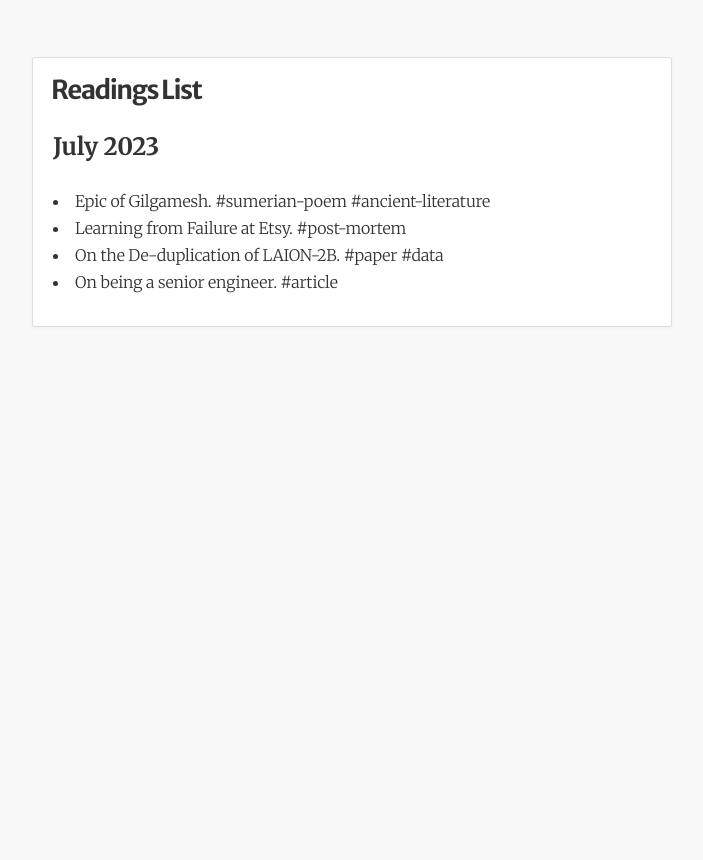
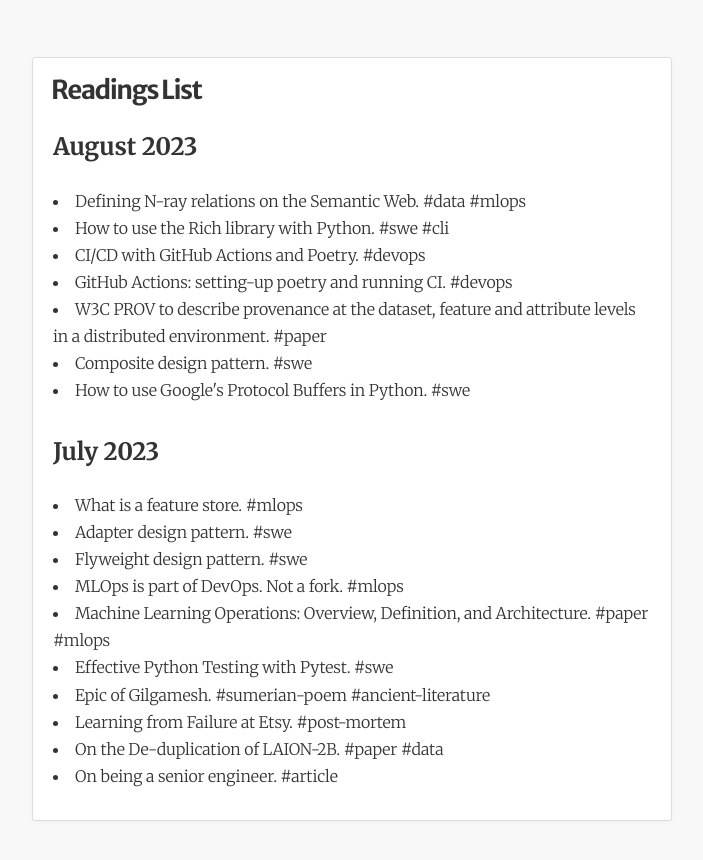
Before and after one commit to jvirico/jvirico.github.io, a plain HTML site: page readings_list/index.html in a window 1280 px wide. Shown: the part 340-1200 px from the top of the page, without its empty margins (288-991 px from the left). Before the commit the page ends 800 px from the top, so only its background shows below. Drawn offline with Linux system fonts and the light colour scheme.

Commit message:
update: July full reading list, plus halg August

```diff
--- a/readings_list/index.html
+++ b/readings_list/index.html
@@ -144,7 +144,25 @@ src: url(data:font/opentype;base64,d09GRgABAAAAABysABEAAAAALgQAAQAAAAAAAAAAAAAAA
         <h1>Readings List</h1>
         <div class="content">
             <p>
+                <h2>August 2023</h2>
+                <li><a href="https://www.w3.org/TR/swbp-n-aryRelations/">Defining N-ray relations on the Semantic Web. </a>#data #mlops</li>
+                <li><a href="https://www.freecodecamp.org/news/use-the-rich-library-in-python/">How to use the Rich library with Python. </a>#swe #cli</li>
+                <li><a href="http://donofden.com/blog/2020/05/15/CI-CD-with-GitHub-Actions-with-poetry">CI/CD with GitHub Actions and Poetry. </a>#devops</li>
+                <li><a href="https://www.alexanderjunge.net/blog/github-actions-poetry-ci/">GitHub Actions: setting-up poetry and running CI. </a>#devops</li>
+                <li><a href="https://www.sciencedirect.com/science/article/pii/S0198971517300558">W3C PROV to describe provenance at the dataset, feature and attribute levels in a distributed environment. </a>#paper</li>
+                <li><a href="https://refactoring.guru/design-patterns/composite">Composite design pattern. </a>#swe</li>
+                <li><a href="https://www.freecodecamp.org/news/googles-protocol-buffers-in-python/">How to use Google's Protocol Buffers in Python. </a>#swe</li>
+            </p>
+        </div>
+        <div class="content">
+            <p>
                 <h2>July 2023</h2>
+                <li><a href="https://feast.dev/blog/what-is-a-feature-store/">What is a feature store. </a>#mlops</li>
+                <li><a href="https://refactoring.guru/design-patterns/adapter">Adapter design pattern. </a>#swe</li>
+                <li><a href="https://refactoring.guru/design-patterns/flyweight">Flyweight design pattern. </a>#swe</li>
+                <li><a href="https://medium.com/@piotr.niedzwiedz/mlops-is-part-of-devops-not-a-fork-my-thoughts-on-the-mlops-paper-as-an-mlops-startup-ceo-f324131709a7">MLOps is part of DevOps. Not a fork. </a>#mlops</li>
+                <li><a href="https://arxiv.org/pdf/2205.02302.pdf">Machine Learning Operations: Overview, Definition, and Architecture. </a>#paper #mlops</li>
+                <li><a href="https://realpython.com/pytest-python-testing/#when-to-create-fixtures">Effective Python Testing with Pytest. </a>#swe</li>
                 <li><a href="https://en.wikipedia.org/wiki/Epic_of_Gilgamesh">Epic of Gilgamesh. </a>#sumerian-poem #ancient-literature</li>
                 <li><a href="https://www.kitchensoap.com/2013/09/30/learning-from-failure-at-etsy/">Learning from Failure at Etsy. </a>#post-mortem</li>
                 <li><a href="https://arxiv.org/abs/2303.12733v1">On the De-duplication of LAION-2B. </a>#paper #data</li>
```
